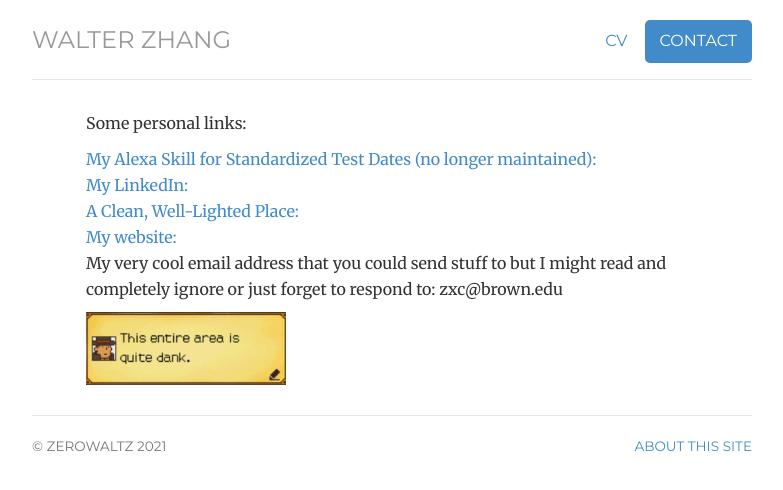
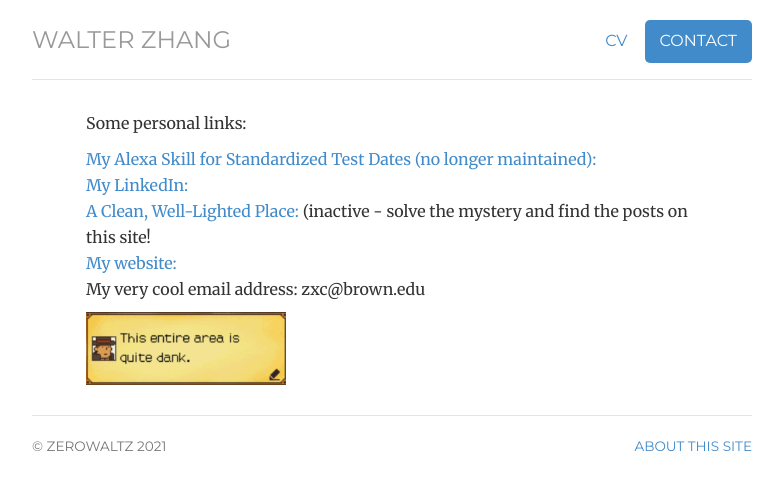
Before and after one commit to Zerowaltz/Zerowaltz.github.io, a Jekyll site: the page built from contact/index.html, in a window 1280 px wide. Shown: the top 490 px of the page, without its empty margins (248-1031 px from the left). Built offline with Jekyll 4.4.1, drawn with Linux system fonts in a browser that asks for light colours.

Commit message:
Update index.html

```diff
--- a/contact/index.html
+++ b/contact/index.html
@@ -14,9 +14,9 @@ description: Contact information for Walter Zhang.
 	<ul class="list-unstyled">
 	<li><a href="https://www.amazon.com/Zerowaltz-Test-Dates/dp/B07GJTMMLG"> My Alexa Skill for Standardized Test Dates (no longer maintained): </a></li>
 		<li><a href="https://www.linkedin.com/in/walter-zhang-zxc/">My LinkedIn:</a></li>
-	<li><a href="https://artofproblemsolving.com/community/c493559">A Clean, Well-Lighted Place:</a></li>
+	<li><a href="https://artofproblemsolving.com/community/c493559">A Clean, Well-Lighted Place:</a> (inactive - solve the mystery and find the posts on this site!</li>
 	<li><a href="http://zerowaltz.github.io">My website:</a></li>
-	<li>My very cool email address that you could send stuff to but I might read and completely ignore or just forget to respond to: <span class="obfuscate">ude.nworb@cxz</span></li>
+	<li>My very cool email address: <span class="obfuscate">ude.nworb@cxz</span></li>
 	</ul>
 
 	<img src="/img/dank.jpg" width="200">
```
